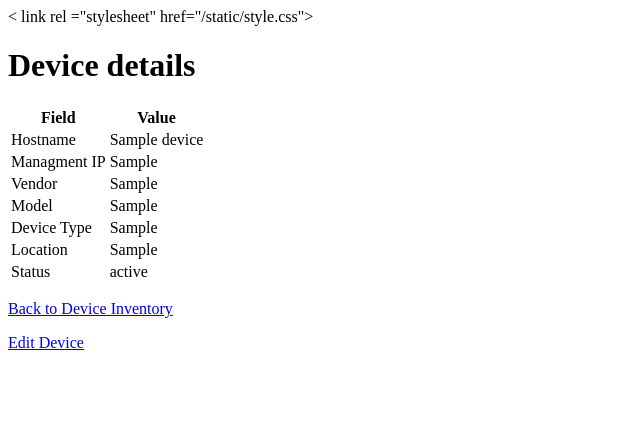
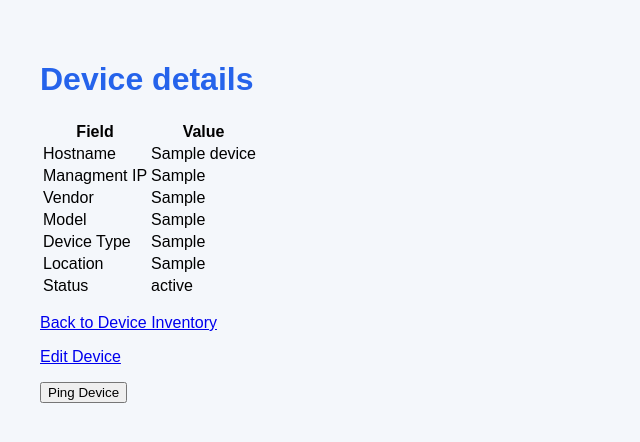
Before and after one commit to mohamedYousifEltayeb/Network-troubleshooter, a FastAPI app: page /devices/1 in a window 1280 px wide. Shown: the top 442 px of the page, without its empty margins (0-640 px from the left). Run offline with FastAPI, Linux system fonts and the light colour scheme; tables that the repository leaves empty hold one stand-in row (values such as "Sample post").

Commit message:
Improving ping and display it on device detail page

```diff
--- a/app/services/connectivity_service.py
+++ b/app/services/connectivity_service.py
@@ -18,6 +18,10 @@ def ping_device(ip_address: str) -> bool:
             text = True,
             timeout=4
         )
+        print("Ping command:", command)
+        print("Return code:", result.returncode)
+        print("Ping output:", result.stdout)
+        print("Ping errors:", result.stderr)
         return result.returncode == 0
     except(subprocess.TimeoutExpired, FileNotFoundError):
         return False
--- a/app/static/style.css
+++ b/app/static/style.css
@@ -12,3 +12,16 @@ h1 {
 p {
     color: #444;
 }
+
+.ping-success {
+    color: green;
+    background-color: #e8f5e9;
+    padding: 10px;
+    border-radius: 5px;
+}
+.ping-failed {
+    color: #b71c1c;
+    background-color: #ffebee;
+    padding: 10px;
+    border-radius: 5px;
+}
--- a/app/templates/device_details.html
+++ b/app/templates/device_details.html
@@ -2,12 +2,22 @@
 <html>
     <head>
         <title> Device Details</title>
-        < link rel ="stylesheet" href="/static/style.css">
+        <link rel ="stylesheet" href="/static/style.css">
     </head>
     <body>
-        <div class="head">
+        <div>
+            <div class="head">
             <h1>Device details</h1>
         </div>
+        {% if ping == "success" %}
+            <p class="ping-success">
+                Ping Successful! The device responded to ICMP.
+            </p>
+        {% elif ping == "failed" %}
+              <p class="ping-failed">
+                  Ping failed. The device did not respond to ICMP.
+              </p>
+        {% endif %}
         <div class="table">
             <table>
                 <tr>
@@ -46,5 +56,8 @@
         </div>
         <p> <a href="/devices"> Back to Device Inventory </a></p>
         <p><a href="/devices/{{ device.id }}/edit"> Edit Device </a></p>
+        <form action ="/devices/{{device.id}}/ping" method ="post">
+            <button type="submit">Ping Device</button>
+        </form>
     </body>
 </html>
```
Also changed, not shown: app/routes/devices.py (+27 -1 lines), 1 other file.
